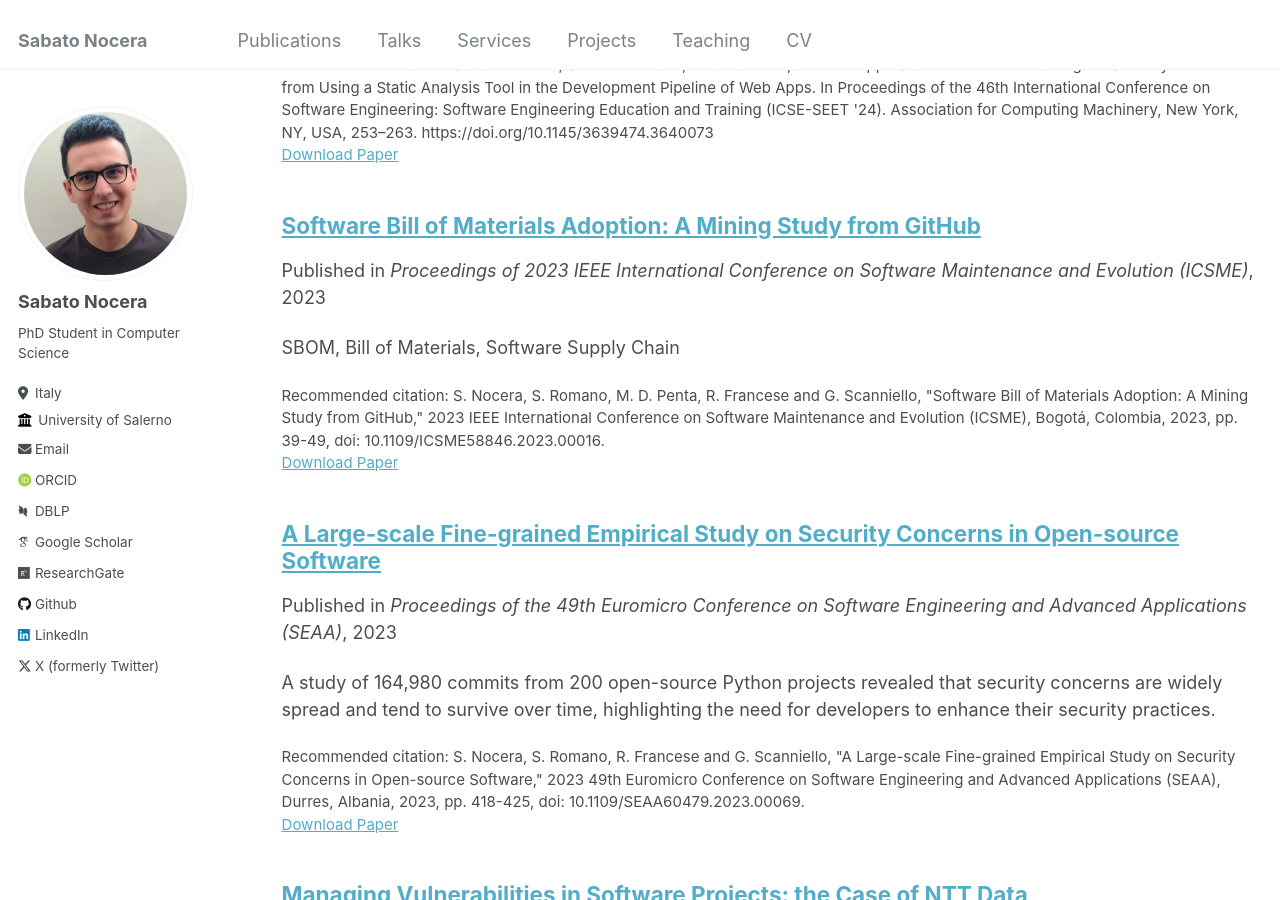
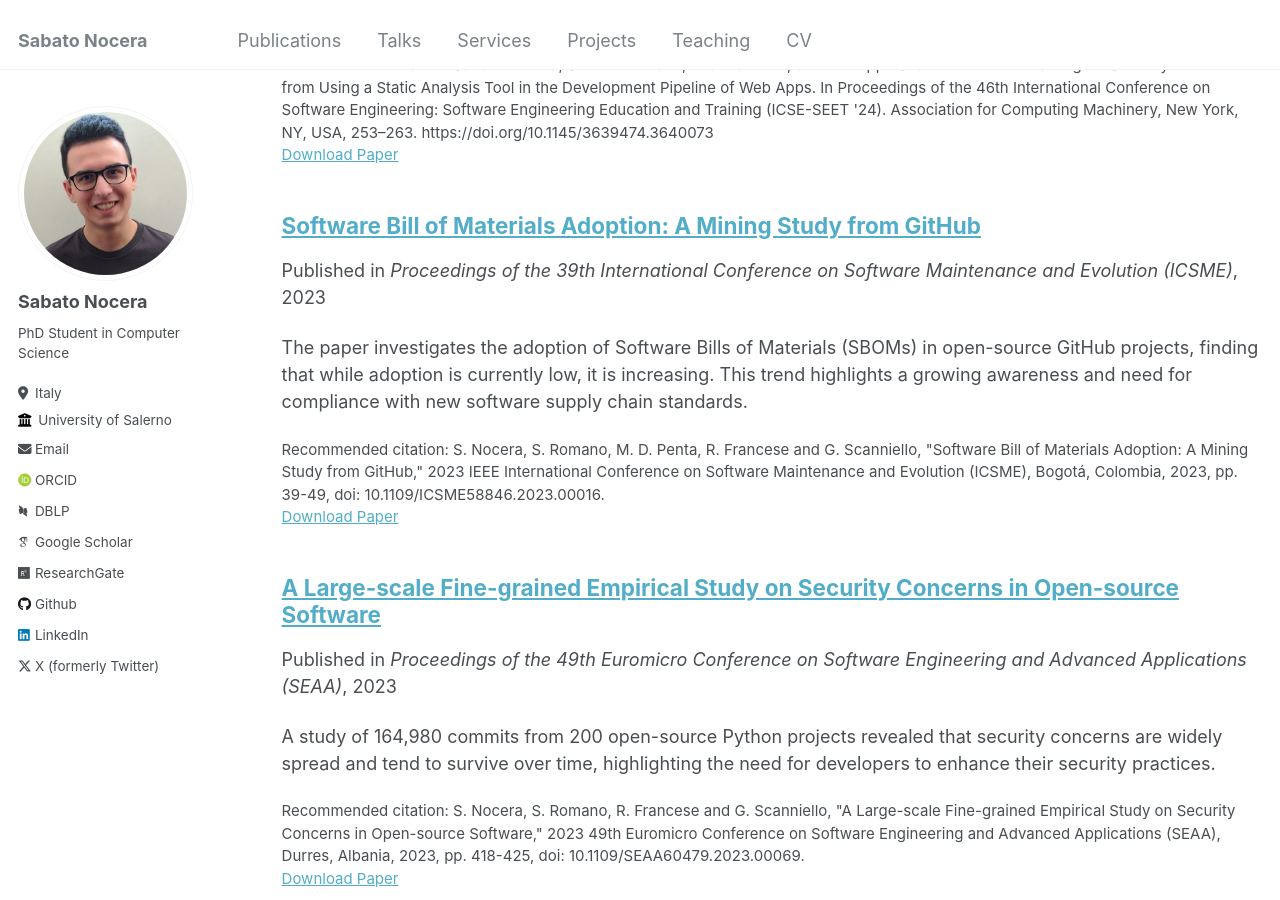
Before and after one commit to sabato-nocera/sabato-nocera.github.io, a Jekyll site: the page built from _pages/publications.md, in a window 1280 px wide and 900 px high, scrolled down 804 px. Built offline with Jekyll 4.4.1, drawn with Linux system fonts in a browser that asks for light colours; some web fonts are replaced.

Commit message:
Update nocera_2023_icsme.md

```diff
--- a/_publications/nocera_2023_icsme.md
+++ b/_publications/nocera_2023_icsme.md
@@ -2,9 +2,9 @@
 title: "Software Bill of Materials Adoption: A Mining Study from GitHub"
 collection: publications
 permalink: /publication/nocera_2023_icsme
-excerpt: 'SBOM, Bill of Materials, Software Supply Chain'
-date: 2023-12-11
-venue: 'Proceedings of 2023 IEEE International Conference on Software Maintenance and Evolution (ICSME)'
+excerpt: 'The paper investigates the adoption of Software Bills of Materials (SBOMs) in open-source GitHub projects, finding that while adoption is currently low, it is increasing. This trend highlights a growing awareness and need for compliance with new software supply chain standards.'
+date: 2023-10-04
+venue: 'Proceedings of the 39th International Conference on Software Maintenance and Evolution (ICSME)'
 slidesurl: # 'http://academicpages.github.io/files/slides1.pdf'
 paperurl: 'https://doi.org/10.1109/ICSME58846.2023.00016'
 citation: 'S. Nocera, S. Romano, M. D. Penta, R. Francese and G. Scanniello, "Software Bill of Materials Adoption: A Mining Study from GitHub," 2023 IEEE International Conference on Software Maintenance and Evolution (ICSME), Bogotá, Colombia, 2023, pp. 39-49, doi: 10.1109/ICSME58846.2023.00016.'
```
